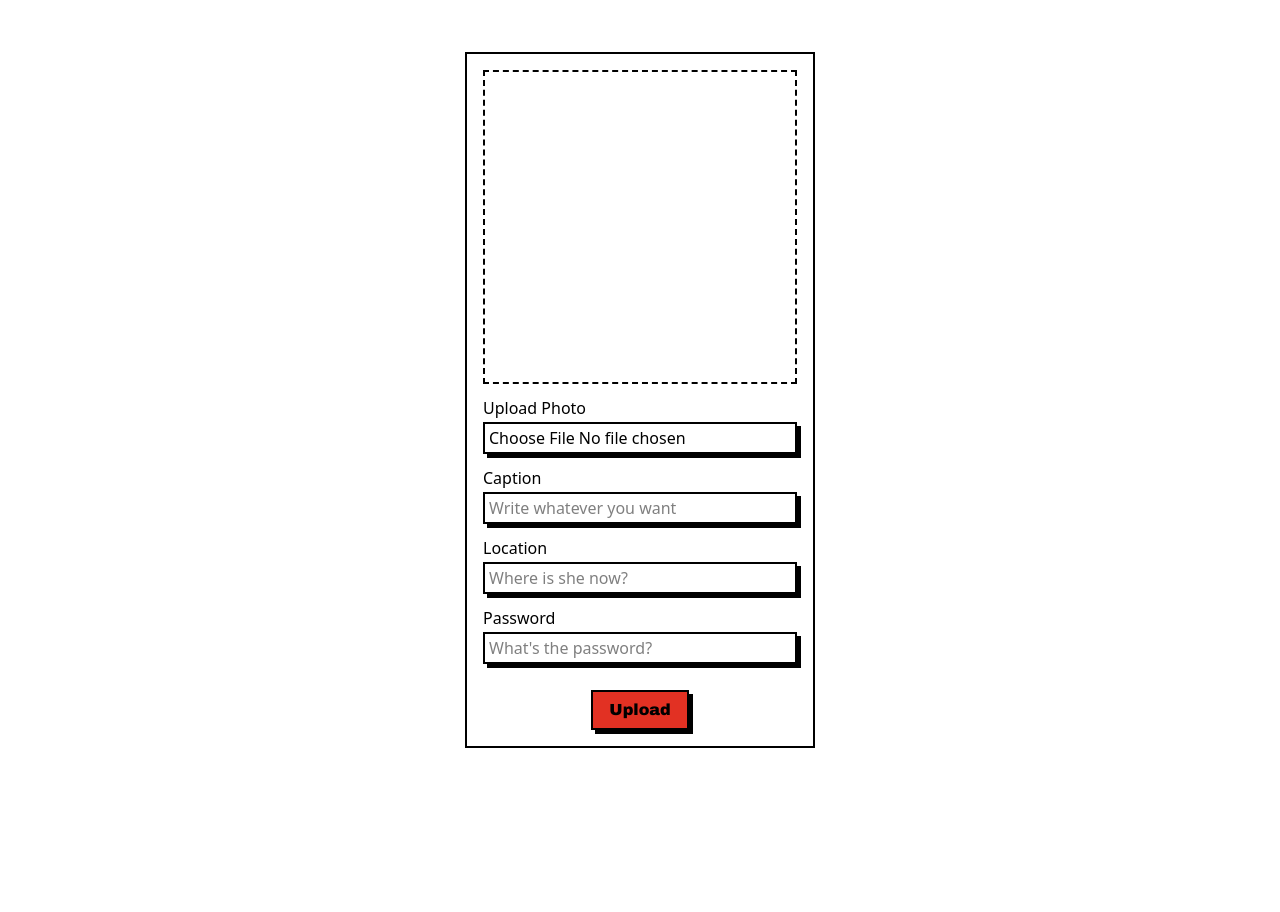
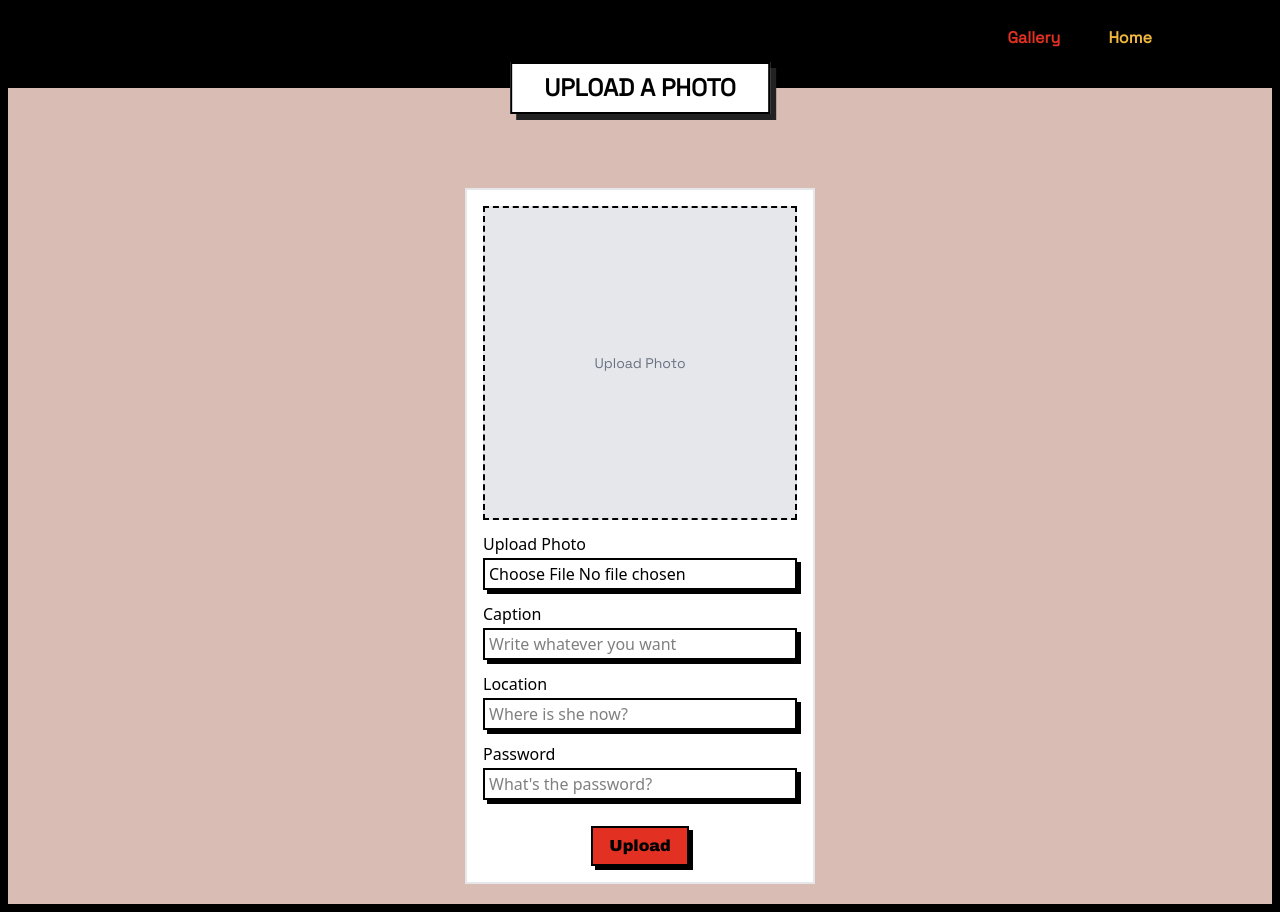
Before and after one commit to denvercude/sues-world-tour, a Next.js app: page /upload in a window 1280 px wide. Before the commit the page ends 800 px from the top, so only its background shows below. Built offline with nearby package versions, Linux system fonts and the light colour scheme; no server answers.

Commit message:
fix(gallery-upload): add final styling

```diff
--- a/app/gallery/page.tsx
+++ b/app/gallery/page.tsx
@@ -3,6 +3,7 @@ export const dynamic = "force-dynamic";
 import UploadLinkPolaroid from "@/components/UploadLinkPolaroid";
 import SuePolaroid from "@/components/SuePolaroid";
 import { getSuePosts } from "@/lib/getSuePosts";
+import TitleBar from "@/components/TitleBar";
 
 export default async function GalleryPage() {
     try {
@@ -22,8 +23,14 @@ export default async function GalleryPage() {
 
         return (
             <main>
-                <h1 className="flex justify-center text-7xl">Gallery Page</h1>
-                <div className="container mx-auto mt-20 px-1 py-1">
+                <div className="w-full border-8 bg-[#d9bcb4] flex flex-col items-center">
+                    <TitleBar
+                        title="GALLERY"
+                        links={[
+                            { href: "/upload", text: "Upload", colorClass: "text-[#f0b83e]" },
+                            { href: "/", text: "Home", colorClass: "text-[#e23123]" },
+                        ]}
+                    />
                     <div className="grid grid-cols-1 sm:grid-cols-3 md:grid-cols-4 lg:grid-cols-5 justify-items-center">
                         <UploadLinkPolaroid />
                         {suePolaroids}
--- a/app/page.tsx
+++ b/app/page.tsx
@@ -8,8 +8,14 @@ export default function Home() {
     <main>
       <div className="h-screen w-screen">
         <div className="w-full border-8 bg-[#d9bcb4] flex flex-col items-center">
-          <TitleBar />
-          <div className="flex flex-col md:flex-row gap-4 p-4 w-5/6 h-3/4">
+          <TitleBar
+            title="SUE'S WORLD TOUR"
+            links={[
+              { href: "/gallery", text: "Gallery", colorClass: "text-[#e23123]" },
+              { href: "/upload", text: "Upload", colorClass: "text-[#f0b83e]" },
+            ]}
+          />
+          <div className="flex flex-col md:flex-row gap-4 p-4 w-5/6 h-3/4 m-3">
             <div className="bg-white flex flex-col items-center w-full md:w-1/3 aspect-[3/4] p-3">
               <div className="bg-black w-full flex-1 flex items-center justify-center">
                 <Image src="/images/sue-1.jpeg" alt="about" width={400} height={400} className="max-w-full max-h-full rotate-70 p-10" />
--- a/app/upload/page.tsx
+++ b/app/upload/page.tsx
@@ -1,11 +1,17 @@
+import TitleBar from "@/components/TitleBar";
 import UploadForm from "@/components/UploadForm";
 
 export default function UploadPage() {
     return (
-        <main>
-            <div className="h-screen flex justify-center items-center">
-                <UploadForm />
-            </div>
-        </main>
+        <div className="w-full border-8 bg-[#d9bcb4] flex flex-col items-center">
+            <TitleBar
+                title="UPLOAD A PHOTO"
+                links={[
+                    { href: "/gallery", text: "Gallery", colorClass: "text-[#e23123]" },
+                    { href: "/", text: "Home", colorClass: "text-[#f0b83e]" },
+                ]}
+            />
+            <UploadForm />
+        </div>
     );
 }
--- a/components/TitleBar.tsx
+++ b/components/TitleBar.tsx
@@ -2,22 +2,28 @@ import React from "react";
 import { Text } from "@/components/retroui/Text";
 import Link from "next/link";
 
-export default function TitleBar() {
+type TitleBarProps = {
+  title: string;
+  links: { href: string; text: string; colorClass?: string }[];
+};
+
+export default function TitleBar({ title, links }: TitleBarProps) {
   return (
     <div className="flex justify-center items-center h-32 md:h-40 w-full relative">
       <div className="w-full h-full flex flex-col">
         <div className="bg-black h-1/2 flex justify-end items-center gap-12 pr-30">
-                    <Link href="./gallery" aria-label="Navigate to photo gallery">
-                        <Text className="text-[#e23123] font-bold hover:underline focus:outline-none focus:ring-2 focus:ring-white">Gallery</Text>
+          {links.map((link, idx) => (
+            <Link key={idx} href={link.href} aria-label={`Navigate to ${link.text}`}>
+              <Text className={`${link.colorClass ?? "text-white"} font-bold hover:underline mb-5`}>
+                {link.text}
+              </Text>
             </Link>
-                    <Link href="./upload" aria-label="Navigate to upload page">
-                        <Text className="text-[#f0b83e] font-bold hover:underline focus:outline-none focus:ring-2 focus:ring-white">Upload</Text>
-                    </Link>
+          ))}
         </div>
         <div className="h-1/2"></div>
       </div>
       <div className="border-2 border-black bg-white px-4 md:px-8 py-2 font-bold shadow-[6px_6px_0px_0px_rgba(34,34,34,1)] absolute left-1/2 top-1/2 -translate-x-1/2 -translate-y-1/2 whitespace-nowrap">
-                <Text className="text-xl md:text-2xl">{"SUE'S WORLD TOUR"}</Text>
+        <Text className="text-xl md:text-2xl">{title}</Text>
       </div>
     </div>
   );
--- a/components/UploadForm.tsx
+++ b/components/UploadForm.tsx
@@ -7,6 +7,7 @@ import { useState, ChangeEvent } from "react";
 import { uploadSueImage } from "@/lib/uploadSueImage";
 import { addSuePost } from "@/lib/addSuePost";
 import { useRouter } from "next/navigation";
+import { Text } from "./retroui/Text";
 
 export default function UploadForm() {
     const router = useRouter();
@@ -169,9 +170,11 @@ export default function UploadForm() {
     };
 
     return (
-        <Card className="w-[350px] shadow-none hover:shadow-none">
+        <Card className="w-[350px] shadow-none hover:shadow-none m-5">
             <Card.Content className="px-4 pt-4 pb-0">
-                <div className="w-full aspect-square border-dashed border-2"></div>
+                <div className="w-full aspect-square border-dashed border-2 bg-gray-200 flex items-center justify-center">
+                    <Text className="text-gray-500 text-sm">Upload Photo</Text>
+                </div>
             </Card.Content>
             <Card.Content className="flex-col justify-content items-center">
                 <InputWithLabel
--- a/components/retroui/Card.tsx
+++ b/components/retroui/Card.tsx
@@ -10,7 +10,7 @@ const Card = ({ className, ...props }: ICardProps) => {
   return (
     <div
       className={cn(
-        "inline-block border-2 shadow-md transition-all hover:shadow-xs bg-card",
+        "inline-block shadow-md transition-all hover:shadow-xs bg-card border-2 border-gray-200",
         className,
       )}
       {...props}
```
Lines whose indentation alone changed are shown as unchanged.
